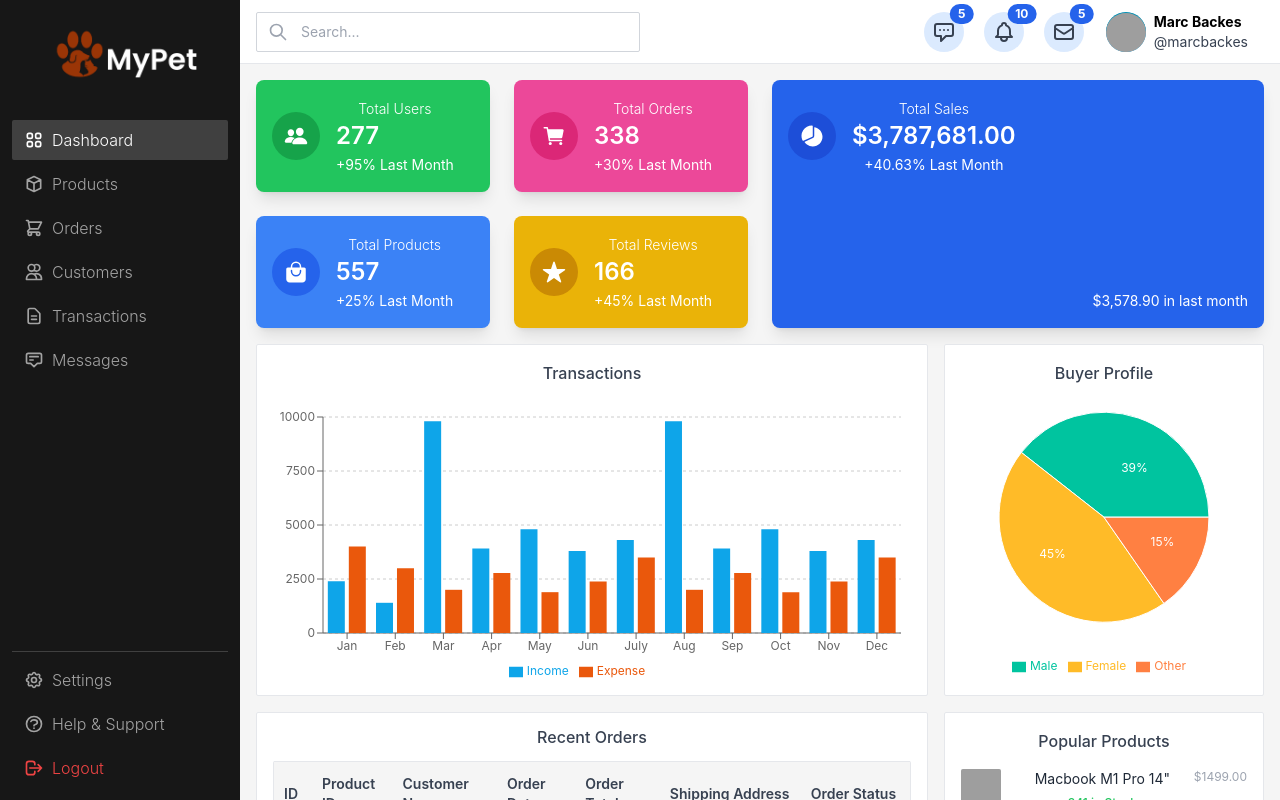
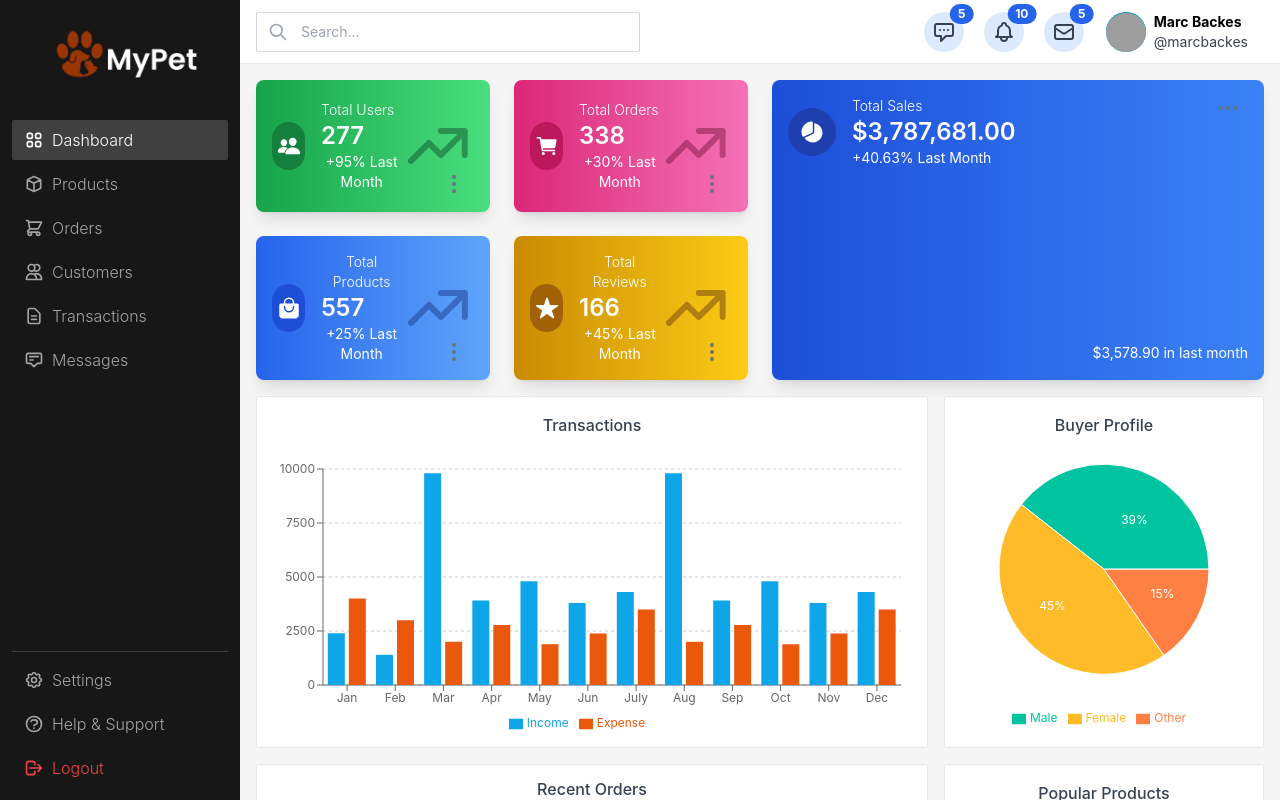
Before and after one commit to saske999cz/FE_MyPetWeb, a React (Create React App) app: page /dashboard in a window 1280 px wide. Built offline with nearby package versions, Linux system fonts and the light colour scheme; grey boxes are pictures that could not be loaded.

Commit message:
Update dashboard stats card view, add filter dot

```diff
--- a/src/components/DashboardStatsGrid.jsx
+++ b/src/components/DashboardStatsGrid.jsx
@@ -1,24 +1,93 @@
-import React from 'react'
+import React, { Fragment } from 'react';
+import { HiOutlineTrendingUp } from 'react-icons/hi';
 import { IoBagHandle, IoPieChart, IoPeople, IoCart, IoStar } from 'react-icons/io5';
+import { Menu, MenuButton, MenuItem, MenuItems, Transition } from '@headlessui/react';
+import { HiOutlineDotsHorizontal } from "react-icons/hi";
+import { HiOutlineDotsVertical } from "react-icons/hi";
+import { FaClockRotateLeft } from "react-icons/fa6";
 
-function BoxWrapper({ children, className }) {
+function BoxWrapper({ children, className, menuPosition = 'bottom-0 right-4', isLastCard = false }) {
 	return (
-		<div className={`rounded-lg p-4 flex-1 flex items-center justify-between shadow-lg ${className}`}>
+		<div className={`relative rounded-lg p-4 flex-1 flex items-center justify-between shadow-lg ${className}`}>
 			{children}
+			<Menu as="div" className={`absolute ${menuPosition}`}>
+				<MenuButton className="inline-flex justify-center w-10 h-10 text-gray-500 hover:text-gray-700">
+					{isLastCard ? (
+						<HiOutlineDotsHorizontal className="w-6 h-6" />
+					) : (
+						<HiOutlineDotsVertical className="w-6 h-6" />
+					)}
+				</MenuButton>
+				<Transition
+					as={Fragment}
+					enter="transition ease-out duration-100"
+					enterFrom="transform opacity-0 scale-95"
+					enterTo="transform opacity-100 scale-100"
+					leave="transition ease-in duration-75"
+					leaveFrom="transform opacity-100 scale-100"
+					leaveTo="transform opacity-0 scale-95"
+				>
+					<MenuItems className="absolute right-0 w-40 -mt-2 origin-top-right bg-white divide-y divide-gray-100 rounded-md shadow-lg ring-1 ring-black ring-opacity-5 focus:outline-none z-50">
+						<div className="py-1">
+							<MenuItem>
+								{({ active }) => (
+									<button
+										className={`${active ? 'bg-gray-100' : ''} flex items-center gap-2 p-2 text-sm text-gray-700 w-full`}
+									>
+										<FaClockRotateLeft />
+										Last day
+									</button>
+								)}
+							</MenuItem>
+							<MenuItem>
+								{({ active }) => (
+									<button
+										className={`${active ? 'bg-gray-100' : ''} flex items-center gap-2 p-2 text-sm text-gray-700 w-full`}
+									>
+										<FaClockRotateLeft />
+										Last week
+									</button>
+								)}
+							</MenuItem>
+							<MenuItem>
+								{({ active }) => (
+									<button
+										className={`${active ? 'bg-gray-100' : ''} flex items-center gap-2 p-2 text-sm text-gray-700 w-full`}
+									>
+										<FaClockRotateLeft />
+										Last month
+									</button>
+								)}
+							</MenuItem>
+							<MenuItem>
+								{({ active }) => (
+									<button
+										className={`${active ? 'bg-gray-100' : ''} flex items-center gap-2 p-2 text-sm text-gray-700 w-full`}
+									>
+										<FaClockRotateLeft />
+										Last year
+									</button>
+								)}
+							</MenuItem>
 						</div>
-	)
+					</MenuItems>
+				</Transition>
+			</Menu>
+		</div>
+	);
 }
 
 const DashboardStatsGrid = () => {
 	return (
 		<div className="flex gap-6">
 			<div className="grid grid-cols-1 sm:grid-cols-2 lg:grid-cols-2 xl:grid-cols-2 gap-6 flex-1">
-        <BoxWrapper className="bg-green-500 text-white">
+				<BoxWrapper className="bg-gradient-to-r from-green-600 to-green-400 text-white">
+					<div className="flex items-center justify-between w-full">
 						<div className="flex items-center">
-            <div className="rounded-full h-12 w-12 flex items-center justify-center bg-green-600">
+							<div className="rounded-full h-12 w-12 flex items-center justify-center bg-green-700">
 								<IoPeople className="text-2xl text-white" />
 							</div>
-            <div className="pl-4">
+							<div className="pl-4 flex flex-col items-start">
 								<span className="text-sm font-light">Total Users</span>
 								<div className="flex items-center">
 									<strong className="text-2xl font-semibold">277</strong>
@@ -26,13 +95,16 @@ const DashboardStatsGrid = () => {
 								<span className="text-sm">+95% Last Month</span>
 							</div>
 						</div>
+						<HiOutlineTrendingUp className="text-green-900 opacity-50" size={100} />
+					</div>
 				</BoxWrapper>
-        <BoxWrapper className="bg-pink-500 text-white">
+				<BoxWrapper className="bg-gradient-to-r from-pink-600 to-pink-400 text-white">
+					<div className="flex items-center justify-between w-full">
 						<div className="flex items-center">
-            <div className="rounded-full h-12 w-12 flex items-center justify-center bg-pink-600">
+							<div className="rounded-full h-12 w-12 flex items-center justify-center bg-pink-700">
 								<IoCart className="text-2xl text-white" />
 							</div>
-            <div className="pl-4">
+							<div className="pl-4 flex flex-col items-start">
 								<span className="text-sm font-light">Total Orders</span>
 								<div className="flex items-center">
 									<strong className="text-2xl font-semibold">338</strong>
@@ -40,13 +112,16 @@ const DashboardStatsGrid = () => {
 								<span className="text-sm">+30% Last Month</span>
 							</div>
 						</div>
+						<HiOutlineTrendingUp className="text-pink-900 opacity-50" size={100} />
+					</div>
 				</BoxWrapper>
-        <BoxWrapper className="bg-blue-500 text-white">
+				<BoxWrapper className="bg-gradient-to-r from-blue-600 to-blue-400 text-white">
+					<div className="flex items-center justify-between w-full">
 						<div className="flex items-center">
-            <div className="rounded-full h-12 w-12 flex items-center justify-center bg-blue-600">
+							<div className="rounded-full h-12 w-12 flex items-center justify-center bg-blue-700">
 								<IoBagHandle className="text-2xl text-white" />
 							</div>
-            <div className="pl-4">
+							<div className="pl-4 flex flex-col items-start">
 								<span className="text-sm font-light">Total Products</span>
 								<div className="flex items-center">
 									<strong className="text-2xl font-semibold">557</strong>
@@ -54,13 +129,16 @@ const DashboardStatsGrid = () => {
 								<span className="text-sm">+25% Last Month</span>
 							</div>
 						</div>
+						<HiOutlineTrendingUp className="text-blue-900 opacity-50" size={100} />
+					</div>
 				</BoxWrapper>
-        <BoxWrapper className="bg-yellow-500 text-white">
+				<BoxWrapper className="bg-gradient-to-r from-yellow-600 to-yellow-400 text-white">
+					<div className="flex items-center justify-between w-full">
 						<div className="flex items-center">
-            <div className="rounded-full h-12 w-12 flex items-center justify-center bg-yellow-600">
+							<div className="rounded-full h-12 w-12 flex items-center justify-center bg-yellow-700">
 								<IoStar className="text-2xl text-white" />
 							</div>
-            <div className="pl-4">
+							<div className="pl-4 flex flex-col items-start">
 								<span className="text-sm font-light">Total Reviews</span>
 								<div className="flex items-center">
 									<strong className="text-2xl font-semibold">166</strong>
@@ -68,21 +146,25 @@ const DashboardStatsGrid = () => {
 								<span className="text-sm">+45% Last Month</span>
 							</div>
 						</div>
+						<HiOutlineTrendingUp className="text-yellow-900 opacity-50" size={100} />
+					</div>
 				</BoxWrapper>
 			</div>
 			<div className="flex-1">
-        <BoxWrapper className="bg-blue-600 text-white h-full">
+				<BoxWrapper className="bg-gradient-to-r from-blue-700 to-blue-500 text-white h-full" menuPosition="top-4 right-4" isLastCard={true}>
 					<div className="flex flex-col justify-between h-full w-full">
+						<div className="flex items-center justify-between w-full">
 							<div className="flex items-center">
-              <div className="rounded-full h-12 w-12 flex items-center justify-center bg-blue-700">
+								<div className="rounded-full h-12 w-12 flex items-center justify-center bg-blue-800">
 									<IoPieChart className="text-2xl text-white" />
 								</div>
-              <div className="pl-4">
+								<div className="pl-4 flex flex-col items-start">
 									<span className="text-sm font-light">Total Sales</span>
 									<div className="flex items-center">
 										<strong className="text-2xl font-semibold">$3,787,681.00</strong>
 									</div>
 									<span className="text-sm">+40.63% Last Month</span>
+								</div>
 							</div>
 						</div>
 						<div className="text-right mt-4">
@@ -92,7 +174,7 @@ const DashboardStatsGrid = () => {
 				</BoxWrapper>
 			</div>
 		</div>
-	)
+	);
 }
 
-export default DashboardStatsGrid
+export default DashboardStatsGrid;
--- a/src/layouts/Header.jsx
+++ b/src/layouts/Header.jsx
@@ -127,7 +127,6 @@ const Header = () => {
 					)}
 				</Popover>
 				<Menu as="div" className="relative">
-					<div>
 					<MenuButton className="ml-2 flex flex-row gap-2 justify-between items-center text-sm ">
 						<div
 							className="h-10 w-10 rounded-full bg-sky-500 bg-cover bg-no-repeat bg-center border-cyan-600 border-t"
@@ -139,7 +138,6 @@ const Header = () => {
 							<span className='text-gray-700'>@marcbackes</span>
 						</div>
 					</MenuButton>
-					</div>
 					<Transition
 						as={Fragment}
 						enter="transition ease-out duration-100"
```
Lines whose indentation alone changed are shown as unchanged.
